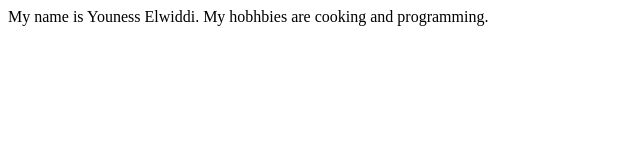
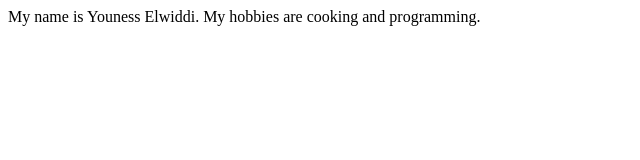
Before and after one commit to Nikkone7979/elwiddi_youness_ttp_static, a plain HTML site: page index.html in a window 1280 px wide. Shown: the full height of the page, 0-640 px from the left. Drawn offline with Linux system fonts and the light colour scheme.

Commit message:
Update index.html

```diff
--- a/index.html
+++ b/index.html
@@ -1,3 +1,3 @@
 <html>
-  My name is Youness Elwiddi. My hobhbies are cooking and programming.
+  My name is Youness Elwiddi. My hobbies are cooking and programming.
 </html>
```
